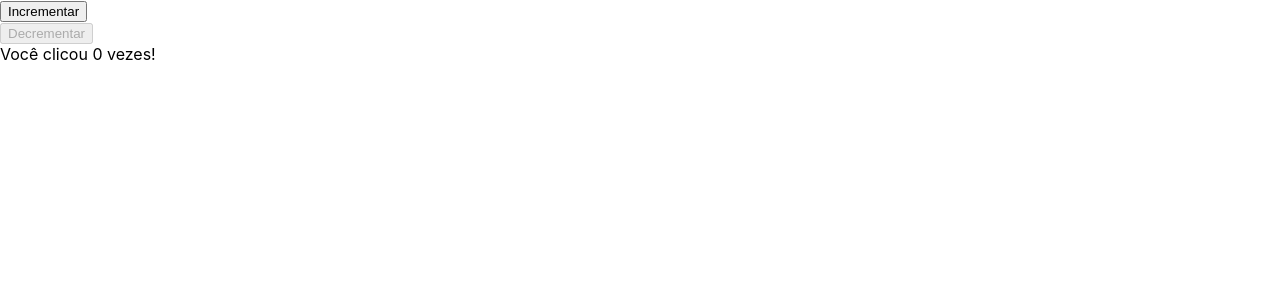
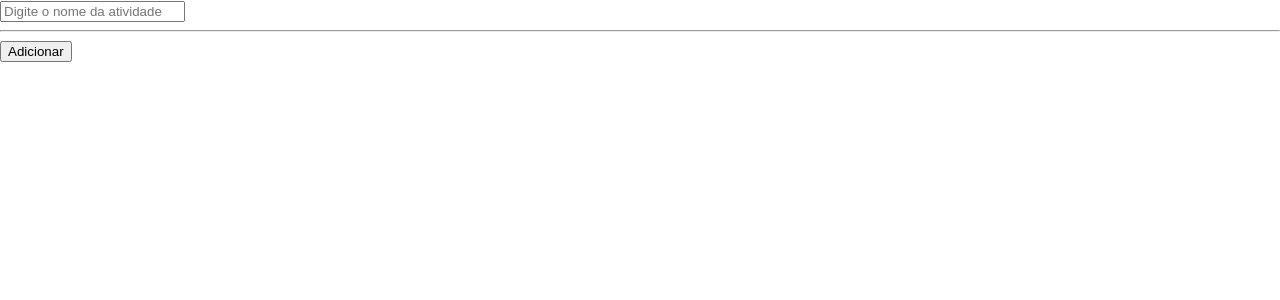
Before and after one commit to valdairelaborata/reactjs_13184, a React (Create React App) app in the folder my-app/: page / in a window 1280 px wide. Shown: the top 300 px of the page. Built offline with nearby package versions, Linux system fonts and the light colour scheme.

Commit message:
estado_02

```diff
--- /dev/null
+++ b/my-app/src/Atividade.js
@@ -0,0 +1,28 @@
+
+import React, { useState } from "react";
+
+
+function Atividade() {
+    const [nomeAtividade, setNomeAtividade] = useState('')
+
+
+    const adicionar = () => {
+
+    }
+
+    return (
+        <>
+            <input
+                type="text"
+                value={nomeAtividade}
+                onChange={(e) => setNomeAtividade(e.target.value)}
+                placeholder="Digite o nome da atividade">
+            </input>
+            <hr></hr>
+            <button onClick={adicionar}>Adicionar</button>
+        </>
+    )
+
+}
+
+export default Atividade;
--- a/my-app/src/index.js
+++ b/my-app/src/index.js
@@ -2,16 +2,13 @@ import React from 'react';
 import ReactDOM from 'react-dom/client';
 import './index.css';
 import reportWebVitals from './reportWebVitals';
-import ContadorFunc from './ContadorFunc'
-
-
-// import ButtonEvent from './ButtonEvent'
+import Atividade from './Atividade'
 
 const root = ReactDOM.createRoot(document.getElementById('root'));
 
 root.render(
   <div>
-    <ContadorFunc minimo={0} maximo={3}></ContadorFunc>
+    <Atividade></Atividade>
   </div>
 )
 
```
